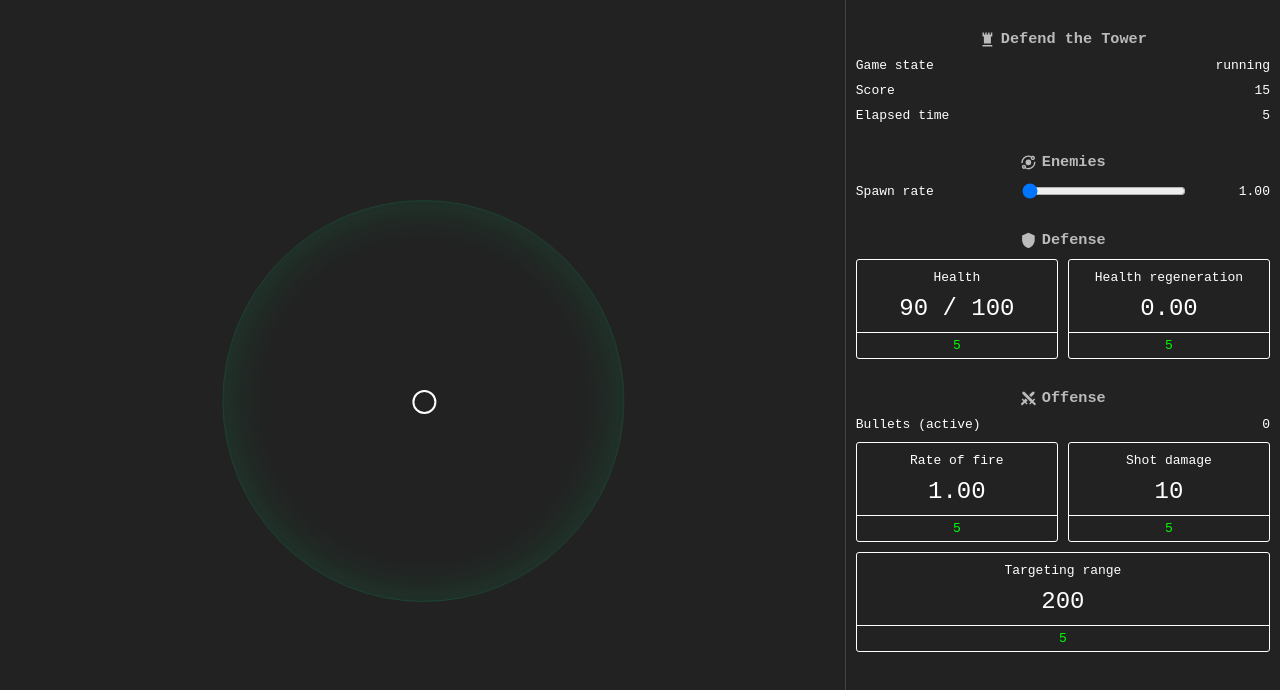
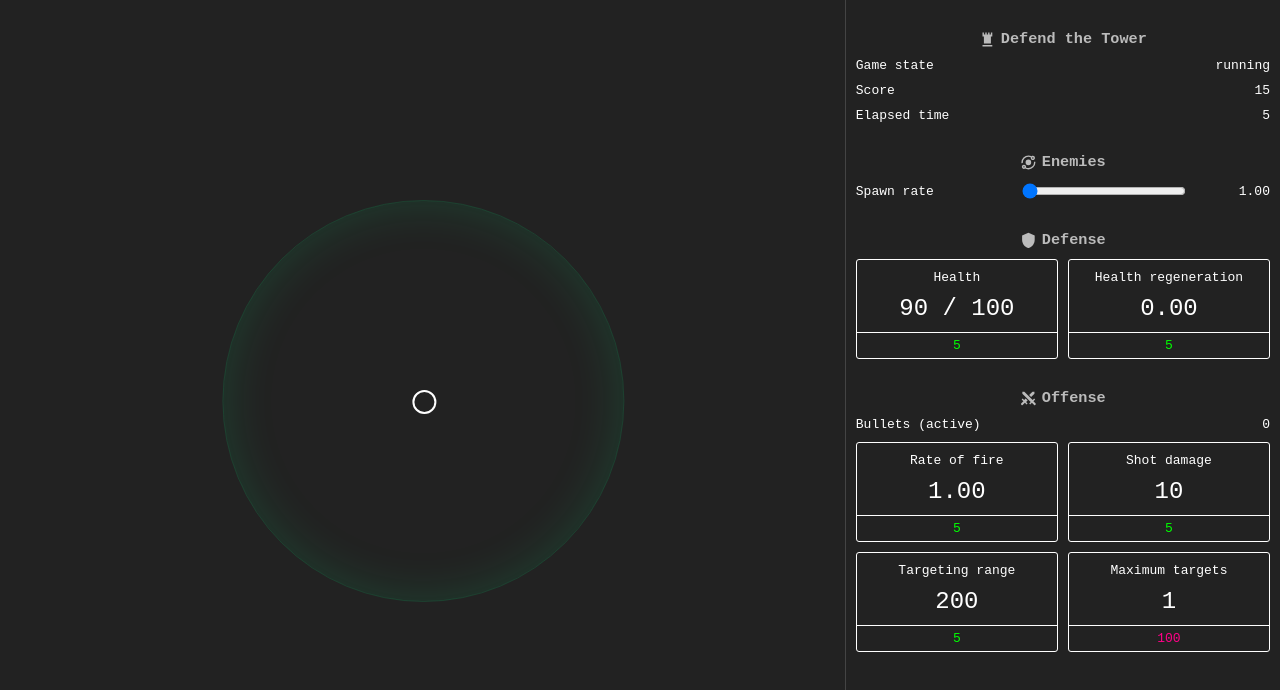
Before and after one commit to calebmpeterson/defend-the-tower, a React (Create React App) app: page / in a window 1280 px wide. Shown: the top 690 px of the page. Built offline with nearby package versions, Linux system fonts and the light colour scheme.

Commit message:
add support for multiple simultaneous targets

```diff
--- a/src/components/Controls.tsx
+++ b/src/components/Controls.tsx
@@ -2,7 +2,11 @@ import { css } from "@emotion/react";
 import { ChangeEvent, FC, useCallback, PropsWithChildren } from "react";
 import { RecoilState, useRecoilState } from "recoil";
 import Icon from "@mdi/react";
-import { bulletDamageState, useBulletsCount } from "../state/bullets";
+import {
+  bulletDamageState,
+  useBulletsCount,
+  targetingCapabilityState,
+} from "../state/bullets";
 import { enemySpawnRateState } from "../state/enemies";
 import { useGameState } from "../state/game";
 import { useScore } from "../state/score";
@@ -161,6 +165,13 @@ const Controls = () => {
     setTargetingRange((r) => r + 2);
   };
 
+  const [targetingCapability, setTargetingCapability] = useRecoilState(
+    targetingCapabilityState
+  );
+  const onUpgradeTargetingCapability = () => {
+    setTargetingCapability((c) => c + 1);
+  };
+
   return (
     <div css={layoutCss}>
       <Header iconPath={mdiChessRook}>Defend the Tower</Header>
@@ -217,6 +228,12 @@ const Controls = () => {
           value={targetingRange.toFixed(0)}
           onUpgrade={onUpgradeTargetingRange}
         />
+        <UpgradeButton
+          property="target-capability"
+          label="Maximum targets"
+          value={targetingCapability.toFixed(0)}
+          onUpgrade={onUpgradeTargetingCapability}
+        />
       </ControlRow>
     </div>
   );
--- a/src/components/UpgradeButton.tsx
+++ b/src/components/UpgradeButton.tsx
@@ -62,7 +62,7 @@ const costOfUpgradeCss = (canUpgrade: boolean) => css`
 
 const UpgradeButton: FC<Props> = ({ label, value, property, onUpgrade }) => {
   const [level, setLevel] = useRecoilState(upgradeState(property));
-  const costOfUpgrade = getUpgradeCost(level);
+  const costOfUpgrade = getUpgradeCost(property, level);
   const canUpgrade = useCanAffordUpgrade(costOfUpgrade);
   const payForUpgrade = usePayForUpgrade();
 
--- a/src/state/bullets.ts
+++ b/src/state/bullets.ts
@@ -24,3 +24,9 @@ export const bulletDamageState = atom<number>({
   key: "bullets/damage",
   default: 10,
 });
+
+// How many bullets can the tower shoot at a time
+export const targetingCapabilityState = atom<number>({
+  key: "targetingCapability",
+  default: 1,
+});
--- a/src/state/update.ts
+++ b/src/state/update.ts
@@ -1,4 +1,4 @@
-import { first, groupBy, map, sortBy, sum, without } from "lodash";
+import { groupBy, isEmpty, map, sortBy, sum, take, without } from "lodash";
 import { atom, useRecoilTransaction_UNSTABLE, useRecoilValue } from "recoil";
 import { v4 as uuid4 } from "uuid";
 import { BULLET_SIZE, BULLET_SPEED } from "../entities/Bullet";
@@ -10,6 +10,7 @@ import {
   bulletsState,
   timeOfLastShotState,
   bulletDamageState,
+  targetingCapabilityState,
 } from "./bullets";
 import { enemiesState, enemySpawnRateState } from "./enemies";
 import { explosionsState } from "./explosions";
@@ -78,25 +79,27 @@ export const useUpdate = () =>
           (enemy) => distance(towerPosition, enemy.position) <= TOWER_SIZE / 2
         );
 
-        // The closest enemy is the target
-        const closestEnemy = first(
-          sortBy(approachingEnemies, (enemy) =>
-            distance(towerPosition, enemy.position)
-          )
+        // The closer enemies are the target(s)
+        const targetingCapacity = get(targetingCapabilityState);
+        const targetingRange = get(targetingRangeState);
+        const targets = take(
+          sortBy(
+            approachingEnemies.filter(
+              (enemy) =>
+                distance(towerPosition, enemy.position) <= targetingRange
+            ),
+            (enemy) => distance(towerPosition, enemy.position)
+          ),
+          targetingCapacity
         );
 
-        // Is the target within range?
-        const targetingRange = get(targetingRangeState);
-        const isEnemyWithinRange = Boolean(
-          closestEnemy &&
-            distance(towerPosition, closestEnemy.position) < targetingRange
-        );
         const shotDelay = 500 / get(rateOfFireState);
-        const canShoot =
-          get(elapsedState) - get(timeOfLastShotState) > shotDelay;
+        const timeSinceLastShot = get(elapsedState) - get(timeOfLastShotState);
+        const canShoot = timeSinceLastShot > shotDelay;
 
-        // Shoot at the closest enemy (if there is one)
-        if (closestEnemy && isEnemyWithinRange && canShoot) {
+        // If there are target(s) and the tower can shoot
+        if (!isEmpty(targets) && canShoot) {
+          targets.forEach((closestEnemy) => {
             const dx = closestEnemy.position.x - towerPosition.x;
             const dy = closestEnemy.position.y - towerPosition.y;
             const angle = Math.atan2(dy, dx);
@@ -104,12 +107,13 @@ export const useUpdate = () =>
             set(bulletsState, (bullets) => [
               ...bullets,
               {
-              id: `bullet-${Date.now()}`,
+                id: `bullet-${uuid4()}`,
                 angle,
                 position: towerPosition,
                 damage: get(bulletDamageState),
               },
             ]);
+          });
 
           set(timeOfLastShotState, get(elapsedState));
         }
@@ -161,7 +165,7 @@ export const useUpdate = () =>
           const deadBullets = [];
           const enemyHits = [];
 
-          // TODO: check every bullet against every enemy, updating/destroying as appropriate
+          // Check every bullet against every enemy, updating/destroying as appropriate
           for (const enemy of activeEnemies) {
             for (const bullet of activeBullets) {
               if (
--- a/src/utils/getUpgradeCost.ts
+++ b/src/utils/getUpgradeCost.ts
@@ -1,3 +1,11 @@
-const getUpgradeCost = (level: number) => level * 2 + 3;
+const getUpgradeCost = (property: string, level: number) => {
+  switch (property) {
+    case "target-capability":
+      return level * 100;
+
+    default:
+      return level * 2 + 3;
+  }
+};
 
 export default getUpgradeCost;
```
Lines whose indentation alone changed are shown as unchanged.
